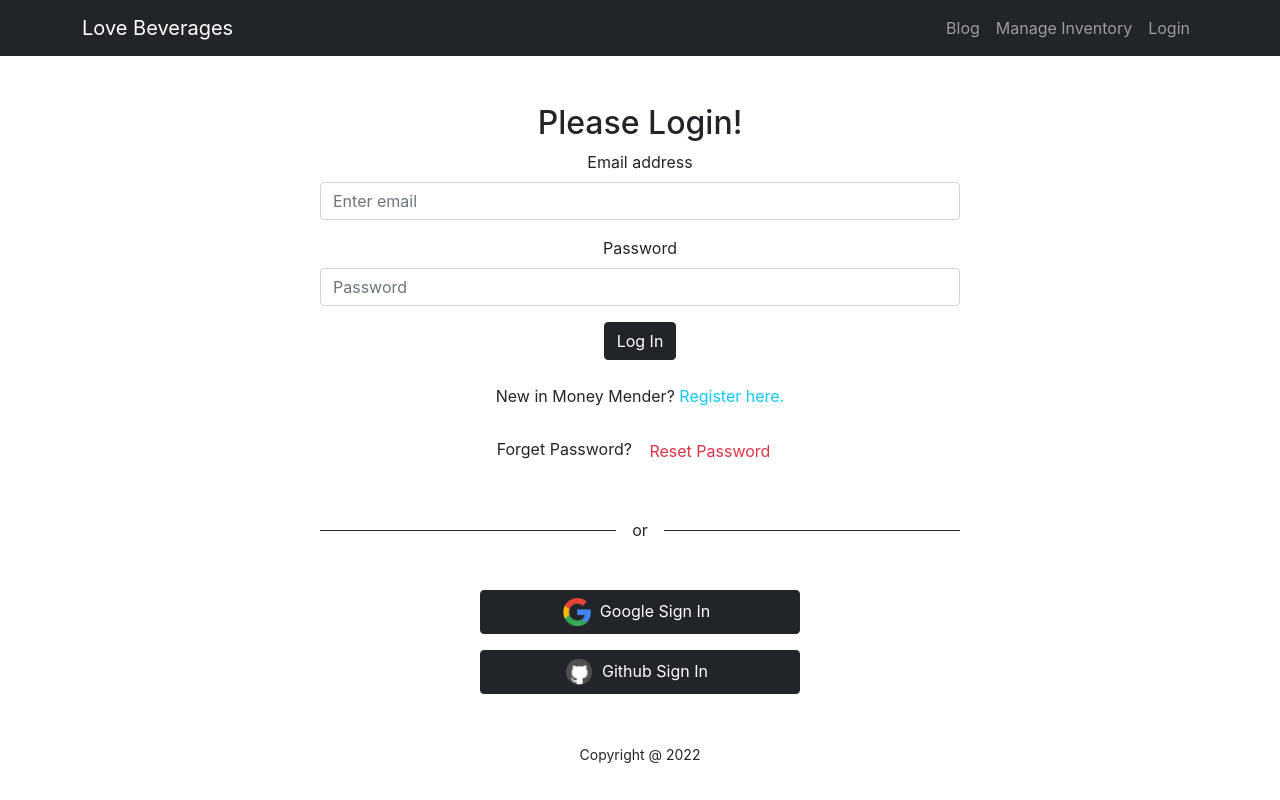
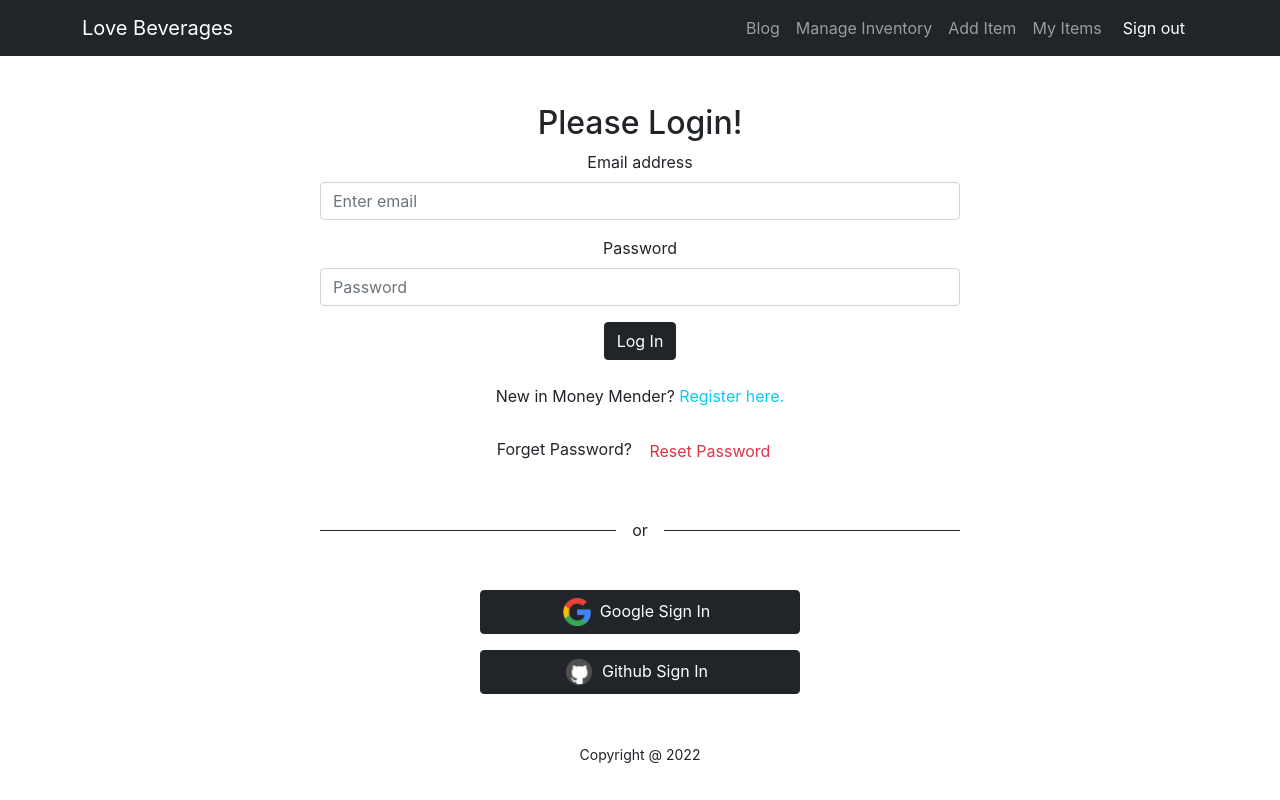
Before and after one commit to Monirul-98/Warehouse-managemet-client, a React (Create React App) app: page /login in a window 1280 px wide. Built offline with nearby package versions, Linux system fonts and the light colour scheme; no server answers; sample sign-in values are in the browser's storage.

Commit message:
Added inventory items

```diff
--- a/src/App.js
+++ b/src/App.js
@@ -1,4 +1,3 @@
-import logo from "./logo.svg";
 import "./App.css";
 import { Route, Routes } from "react-router-dom";
 import WareHouseHome from "./Pages/Home/WareHouseHome/WareHouseHome";
@@ -10,10 +9,10 @@ import InventoryDetail from "./Pages/InventoryDetail/InventoryDetail";
 import NotFound from "./Pages/Shared/NotFound/NotFound";
 import Login from "./Pages/Login/Login/Login";
 import Register from "./Pages/Login/Registration/Registration";
-import CheckOut from "./Pages/CheckOut/CheckOut/CheckOut";
 import RequireAuth from "./Pages/Login/RequireAuth/RequireAuth";
 import ManageInventories from "./Pages/ManageInventories/ManageInventories";
 import AddItem from "./Pages/AddItem/AddItem";
+import MyItem from "./Pages/My Items/MyItem";
 
 function App() {
   return (
@@ -28,14 +27,7 @@ function App() {
         <Route path="/blog" element={<Blog></Blog>}></Route>
         <Route path="/login" element={<Login></Login>}></Route>
         <Route path="/register" element={<Register></Register>}></Route>
-        <Route
-          path="/checkout"
-          element={
-            <RequireAuth>
-              <CheckOut></CheckOut>
-            </RequireAuth>
-          }
-        ></Route>
+
         <Route
           path="/manageinventory"
           element={
@@ -52,6 +44,14 @@ function App() {
             </RequireAuth>
           }
         ></Route>
+        <Route
+          path="/myitem"
+          element={
+            <RequireAuth>
+              <MyItem></MyItem>
+            </RequireAuth>
+          }
+        ></Route>
         <Route path="*" element={<NotFound></NotFound>}></Route>
       </Routes>
       <Footer></Footer>
--- a/src/Pages/AddItem/AddItem.js
+++ b/src/Pages/AddItem/AddItem.js
@@ -17,7 +17,7 @@ const AddItem = () => {
   };
   return (
     <div className="w-50 mx-auto">
-      <h3>Please add a service</h3>
+      <h3>Please add a product</h3>
       <form onSubmit={handleSubmit(onSubmit)} className="d-flex flex-column">
         <input
           className="mb-3"
--- /dev/null
+++ b/src/Pages/My Items/MyItem.js
@@ -0,0 +1,11 @@
+import React from "react";
+
+const MyItem = () => {
+  return (
+    <div>
+      <h2>My items</h2>
+    </div>
+  );
+};
+
+export default MyItem;
--- a/src/Pages/Shared/Header/Header.js
+++ b/src/Pages/Shared/Header/Header.js
@@ -1,8 +1,13 @@
 import React from "react";
-import { Container, Nav, Navbar, NavDropdown } from "react-bootstrap";
+import { Container, Nav, Navbar } from "react-bootstrap";
 import { Link } from "react-router-dom";
+import { useAuthState } from "react-firebase-hooks/auth";
+import auth from "../../../firebase.init";
+import { signOut } from "firebase/auth";
 
 const Header = () => {
+  const [user] = useAuthState(auth);
+
   return (
     <>
       <Navbar
@@ -22,12 +27,40 @@ const Header = () => {
               <Nav.Link as={Link} to="/blog">
                 Blog
               </Nav.Link>
-              <Nav.Link as={Link} to="/manageinventory">
-                Manage Inventory
-              </Nav.Link>
-              <Nav.Link as={Link} to="/login">
-                Login
-              </Nav.Link>
+              {user ? (
+                <Nav.Link as={Link} to="/manageinventory">
+                  Manage Inventory
+                </Nav.Link>
+              ) : (
+                ""
+              )}
+              {user ? (
+                <Nav.Link as={Link} to="/additem">
+                  Add Item
+                </Nav.Link>
+              ) : (
+                ""
+              )}
+              {user ? (
+                <Nav.Link as={Link} to="/myitem">
+                  My Items
+                </Nav.Link>
+              ) : (
+                ""
+              )}
+
+              {user ? (
+                <button
+                  className="btn btn-link text-white text-decoration-none"
+                  onClick={() => signOut(auth)}
+                >
+                  Sign out
+                </button>
+              ) : (
+                <Nav.Link as={Link} to="/login">
+                  Log In
+                </Nav.Link>
+              )}
             </Nav>
           </Navbar.Collapse>
         </Container>
```
Also changed, not shown: src/Pages/My Items/MyItem.css (added).
